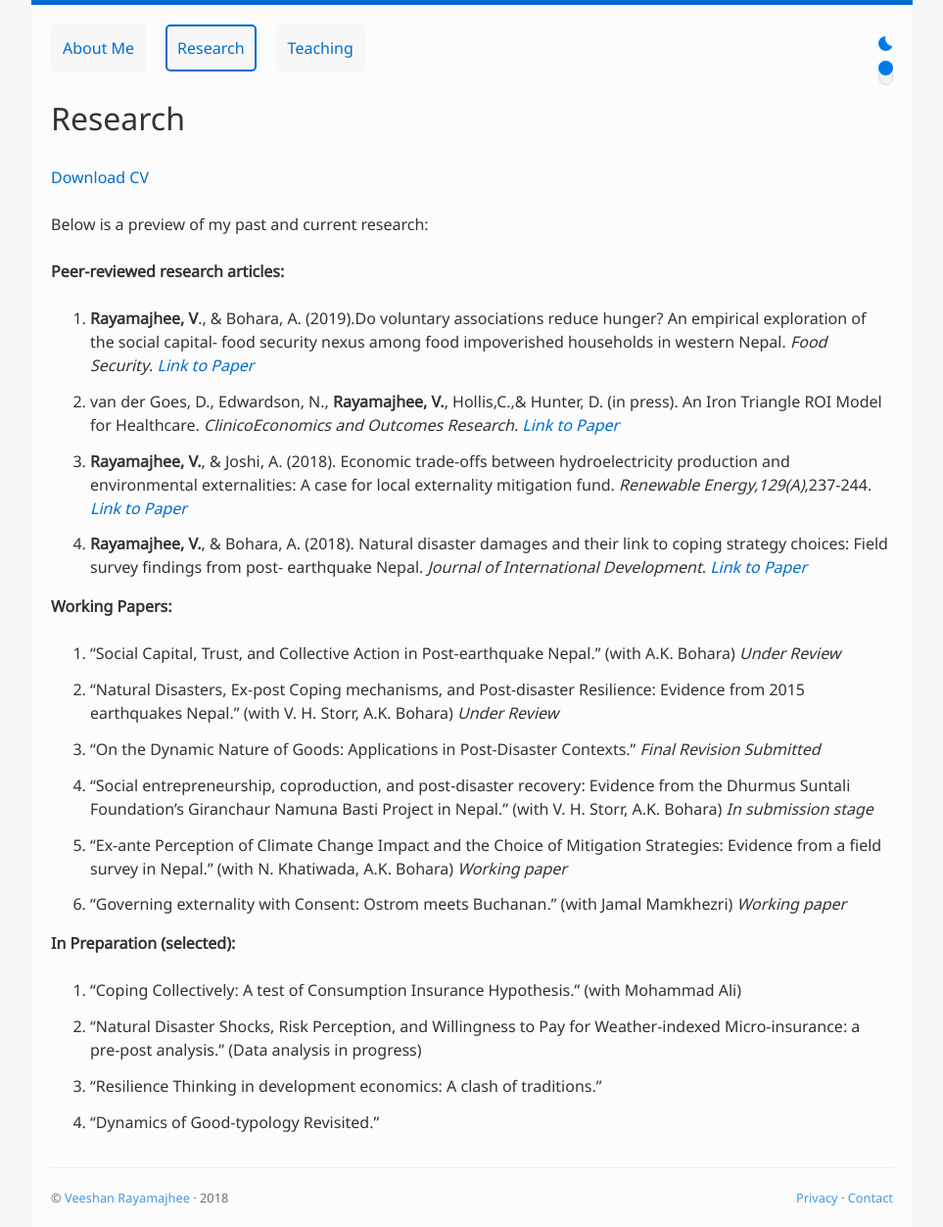
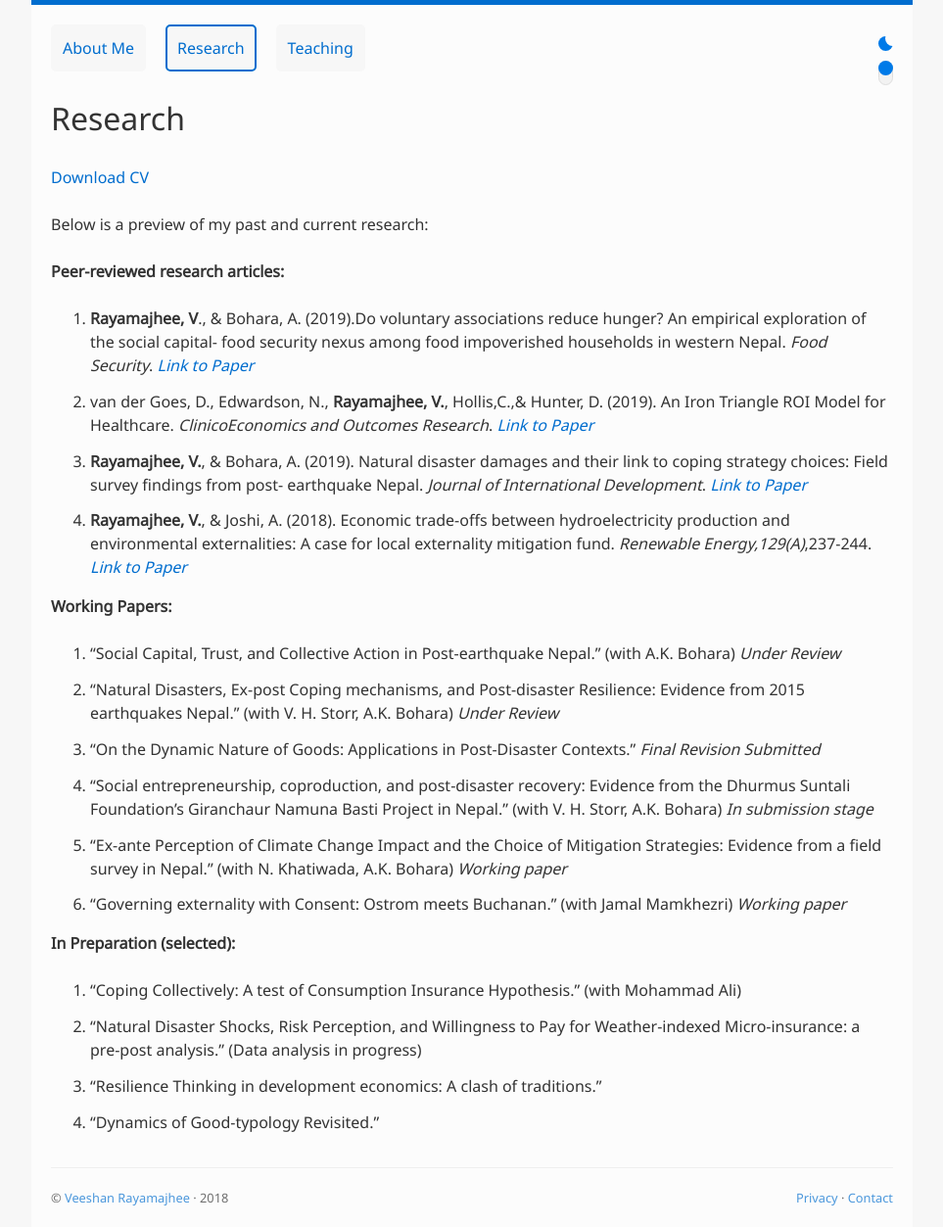
Before and after one commit to veeshanr/veeshanr.github.io, a Jekyll site: the page built from pages/research.md, in a window 1280 px wide. Shown: the whole page at 98% size, without its empty margins (158-1121 px from the left). Built offline with Jekyll 4.4.1, drawn with Linux system fonts in a browser that asks for light colours.

Commit message:
Update research.md

```diff
--- a/pages/research.md
+++ b/pages/research.md
@@ -17,9 +17,9 @@ Below is a preview of my past and current research:
 
 
 4. **Rayamajhee, V**., & Bohara, A. (2019).Do voluntary associations reduce hunger? An empirical exploration of the social  capital- food security nexus among food impoverished households in western Nepal. *Food Security*. [*Link to Paper*][4]
-3. van der Goes, D., Edwardson, N., **Rayamajhee, V.**, Hollis,C.,& Hunter, D. (in press). An Iron Triangle ROI Model for Healthcare. *ClinicoEconomics and Outcomes Research*. [*Link to Paper*][3]
-2. **Rayamajhee, V.**, & Joshi, A. (2018). Economic trade-offs between hydroelectricity production and environmental externalities: A case for local externality mitigation fund. *Renewable Energy,129(A)*,237-244. [*Link to Paper*] [2]
-1. **Rayamajhee, V.**, & Bohara, A. (2018). Natural disaster damages and their link to coping strategy choices: Field survey findings from post- earthquake Nepal. *Journal of International Development*. [*Link to Paper*] [1]
+3. van der Goes, D., Edwardson, N., **Rayamajhee, V.**, Hollis,C.,& Hunter, D. (2019). An Iron Triangle ROI Model for Healthcare. *ClinicoEconomics and Outcomes Research*. [*Link to Paper*][3]
+2. **Rayamajhee, V.**, & Bohara, A. (2019). Natural disaster damages and their link to coping strategy choices: Field survey findings from post- earthquake Nepal. *Journal of International Development*. [*Link to Paper*] [1]
+1. **Rayamajhee, V.**, & Joshi, A. (2018). Economic trade-offs between hydroelectricity production and environmental externalities: A case for local externality mitigation fund. *Renewable Energy,129(A)*,237-244. [*Link to Paper*] [2]
 
 **Working Papers:**
 
```
